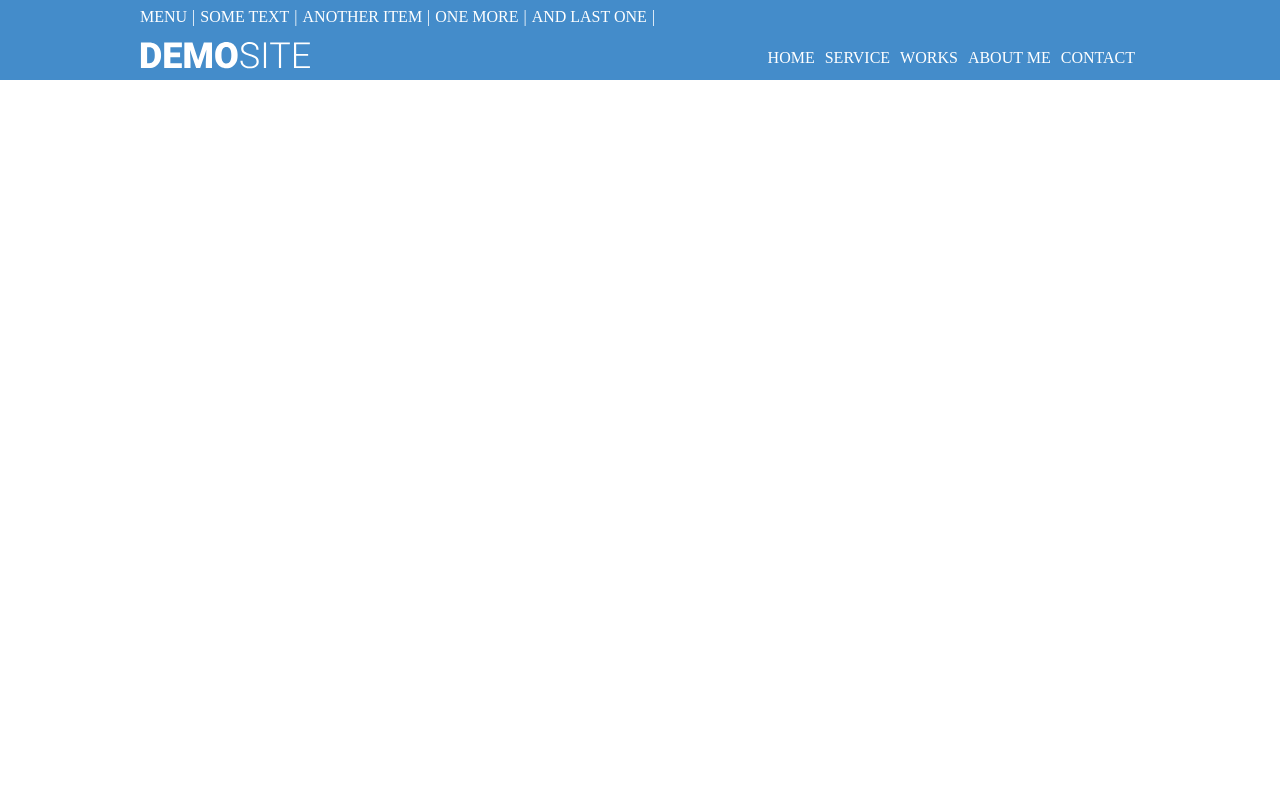
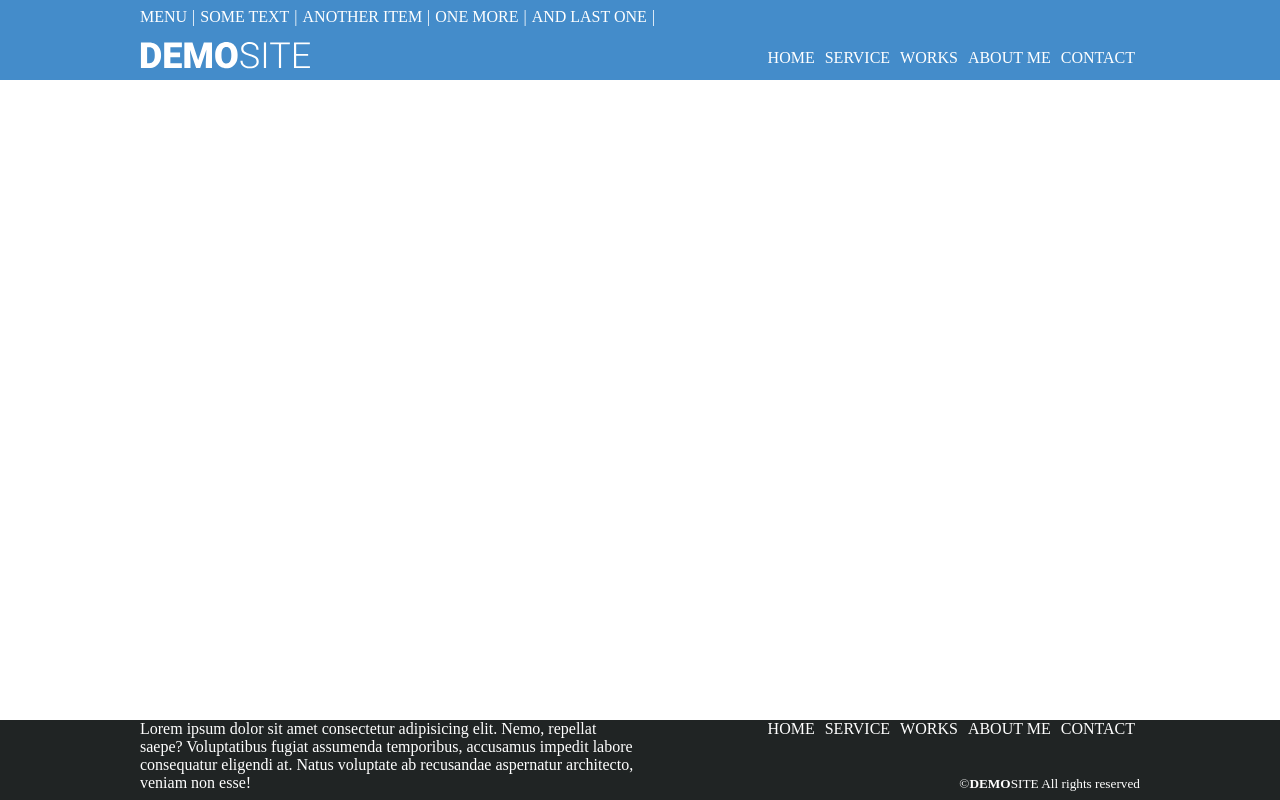
Before and after one commit to EdgarasSt/DemoSite, a plain HTML site: page index.html in a window 1280 px wide. Drawn offline with Linux system fonts and the light colour scheme.

Commit message:
Add files via upload

```diff
--- a/index.html
+++ b/index.html
@@ -38,8 +38,24 @@
     <footer>
       <div class="footer">
         <div class="inner_footer">
-          <div class="text_area"></div>
-          <div class="footer_navigation"></div>
+          <div class="text_area_navigation_logo_conteiner">
+            <div class="footer_text_area">
+              Lorem ipsum dolor sit amet consectetur adipisicing elit. Nemo,
+              repellat saepe? Voluptatibus fugiat assumenda temporibus,
+              accusamus impedit labore consequatur eligendi at. Natus voluptate
+              ab recusandae aspernatur architecto, veniam non esse!
+            </div>
+            <div class="footer_navigation_logo">
+              <ul>
+                <li><a>HOME</a></li>
+                <li><a>SERVICE</a></li>
+                <li><a>WORKS</a></li>
+                <li><a>ABOUT ME</a></li>
+                <li><a>CONTACT</a></li>
+              </ul>
+              <h5>©<span>DEMO</span>SITE All rights reserved</h5>
+            </div>
+          </div>
         </div>
       </div>
     </footer>
--- a/style sheets/style.css
+++ b/style sheets/style.css
@@ -5,7 +5,7 @@
     text-decoration: none;
 
 }
-
+/* header styling */
 .header{
     width: 100%;
     height: 80px;
@@ -74,3 +74,58 @@
     margin-top: 8px;
     margin-bottom: 8px;
 }
+
+/* footer styling */
+.footer{
+    position:absolute;
+    bottom:0;
+    width: 100%;
+    height: 80px;
+    display: block;
+    background-color: rgb(32,36,36);
+
+}
+
+.inner_footer{
+    width: 1000px;
+    height: 100%;
+    display: block;
+    margin: 0 auto;
+    /* background-color: #8a2be2; */
+}
+.text_area_navigation_logo_conteiner{
+    display: flex;
+}
+.text_area_navigation_logo_conteiner > * {
+    flex-basis: 100%;
+}
+.footer_text_area{
+    color: white;
+}
+.footer_navigation_logo{
+    display: flex;
+    flex-direction: column;
+    justify-content: space-between;
+}
+.footer_navigation_logo ul {
+    display: flex;
+    color: white;
+    font-style: sans-serif;
+    justify-content: flex-end;
+}
+.footer_navigation_logo ul a {
+    cursor: pointer;
+    margin-left: 5px;
+    margin-right: 5px;
+}
+
+.footer_navigation_logo h5 {
+    display: flex;
+    justify-content: flex-end;
+    font-style: sans-serif;
+    color: white;
+    font-weight: 100;
+}
+.footer_navigation_logo h5 span {
+    font-weight: 800;
+}
```
